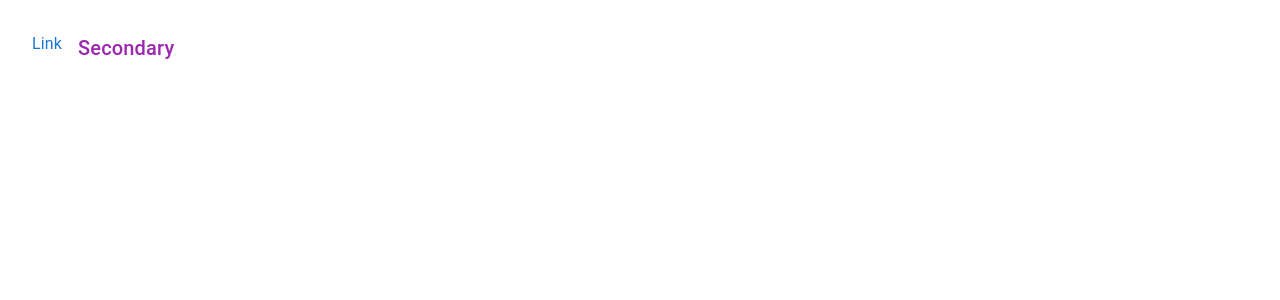
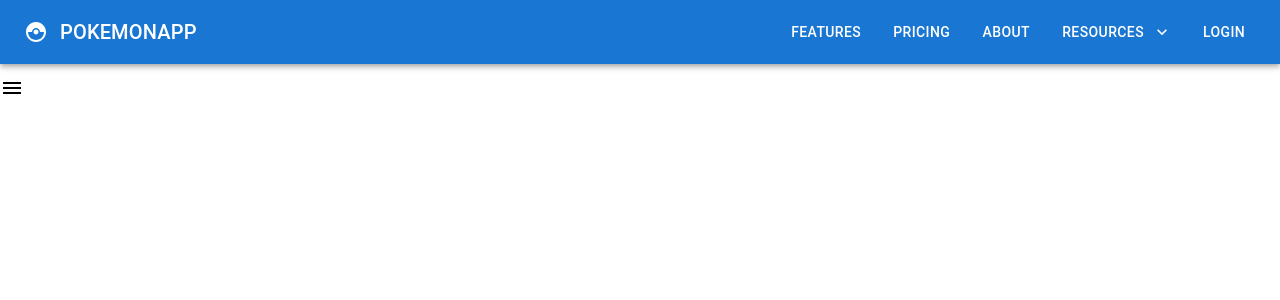
Before and after one commit to nevinedwin/muiTutorial, a React (Create React App) app: page / in a window 1280 px wide. Shown: the top 300 px of the page. Built offline with nearby package versions, Linux system fonts and the light colour scheme.

Commit message:
Drawer, Breadcrumbs

```diff
--- a/src/App.tsx
+++ b/src/App.tsx
@@ -1,20 +1,6 @@
 import React from 'react';
 import './App.css';
-import MultiText from './components/MultiText';
-import MuiSelect from './components/MuiSelect';
-import MuiRadio from './components/MuiRadio';
-import MuiTypography from './components/MuiTypography';
-import MuiButton from './components/MuiButton';
-import MuiCheckbox from './components/MuiCheckbox';
-import MuiSwitch from './components/MuiSwitch';
-import MuiRating from './components/MuiRating';
-import MuiAutoComplete from './components/MuiAutoComplete';
-import MuiLayout from './components/MuiLayout';
-import MuiCard from './components/MuiCard';
-import MuiAccordion from './components/MuiAccordion';
-import MuiImageList from './components/MuiImageList';
-import MuiNavbar from './components/MuiNavbar';
-import MuiLink from './components/MuiLink';
+import { MuiAccordion, MuiAutoComplete, MuiBreadCrumbs, MuiButton, MuiCard, MuiCheckbox, MuiDrawer, MuiImageList, MuiLayout, MuiLink, MuiNavbar, MuiRadio, MuiRating, MuiSelect, MuiSwitch, MuiTypography, MultiText } from './components';
 
 function App() {
   return (
@@ -32,8 +18,10 @@ function App() {
       {/* <MuiCard /> */}
       {/* <MuiAccordion /> */}
       {/* <MuiImageList /> */}
-      {/* <MuiNavbar /> */}
-      <MuiLink />
+      <MuiNavbar />
+      {/* <MuiLink /> */}
+      {/* <MuiBreadCrumbs /> */}
+      <MuiDrawer />
     </div>
   );
 }
--- /dev/null
+++ b/src/components/MuiBreadCrumbs.js
@@ -0,0 +1,27 @@
+// BreadCrumbs is a type of secondary Navigation Scheme that reveals user location in a website
+
+import { NavigateNext } from "@mui/icons-material"
+import { Box, Breadcrumbs, Link, Typography } from "@mui/material"
+
+
+
+
+const MuiBreadCrumbs = () => {
+    return (
+        <Box m={2}>
+            <Breadcrumbs
+                aria-label='breadCrumb'
+                separator={<NavigateNext fontSize="small" />}
+                maxItems={2}
+                itemsBeforeCollapse={2}
+            >
+                <Link underline='hover' href='#'>Home</Link>
+                <Link underline='hover' href='#'>Catalog</Link>
+                <Link underline='hover' href='#'>Accessories</Link>
+                <Typography color={'text.primary'}>Shoes</Typography>
+            </Breadcrumbs>
+        </Box>
+    )
+}
+
+export default MuiBreadCrumbs
--- /dev/null
+++ b/src/components/MuiDrawer.js
@@ -0,0 +1,27 @@
+// Drawer component can be used to create sidebar which can be used for number of things which completely depend on your application.
+
+import { Menu } from "@mui/icons-material"
+import { Box, Drawer, IconButton, Typography } from "@mui/material"
+import { useState } from "react"
+
+// anchor - control in which direction the sidebar open
+
+const MuiDrawer = () => {
+
+    const [isDrawerOpen, setIsDrawerOpen] = useState(false)
+
+    return (
+        <>
+            <IconButton size="large" edge='start' color="inherit" aria-label="logo" onClick={() => setIsDrawerOpen(true)}>
+                <Menu />
+            </IconButton>
+            <Drawer anchor="left" open={isDrawerOpen} onClose={() => setIsDrawerOpen(false)}>
+                <Box p={2} textAlign='center' role='presentation' width='250px'>
+                    <Typography variant='h6' component='div'>Side Panel</Typography>
+                </Box>
+            </Drawer>
+        </>
+    )
+}
+
+export default MuiDrawer
--- /dev/null
+++ b/src/components/index.js
@@ -0,0 +1,17 @@
+export { default as MuiBreadCrumbs } from './MuiBreadCrumbs'
+export { default as MuiAccordion } from './MuiAccordion'
+export { default as MuiAutoComplete } from './MuiAutoComplete'
+export { default as MuiButton } from './MuiButton'
+export { default as MuiNavbar } from './MuiNavbar'
+export { default as MuiCard } from './MuiCard'
+export { default as MuiCheckbox } from './MuiCheckbox'
+export { default as MuiImageList } from './MuiImageList'
+export { default as MuiLayout } from './MuiLayout'
+export { default as MuiLink } from './MuiLink'
+export { default as MuiRadio } from './MuiRadio'
+export { default as MuiRating } from './MuiRating'
+export { default as MuiSelect } from './MuiSelect'
+export { default as MuiSwitch } from './MuiSwitch'
+export { default as MuiTypography } from './MuiTypography'
+export { default as MultiText } from './MultiText'
+export { default as MuiDrawer } from './MuiDrawer'
```
